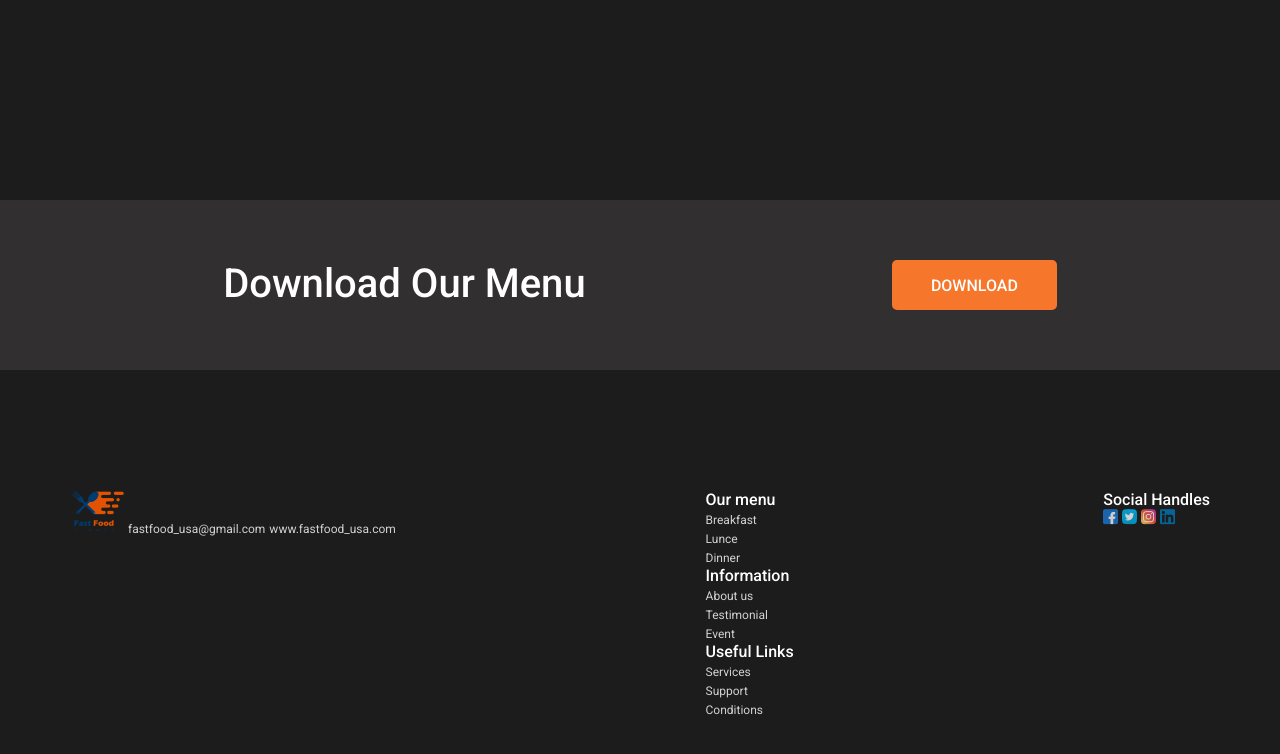
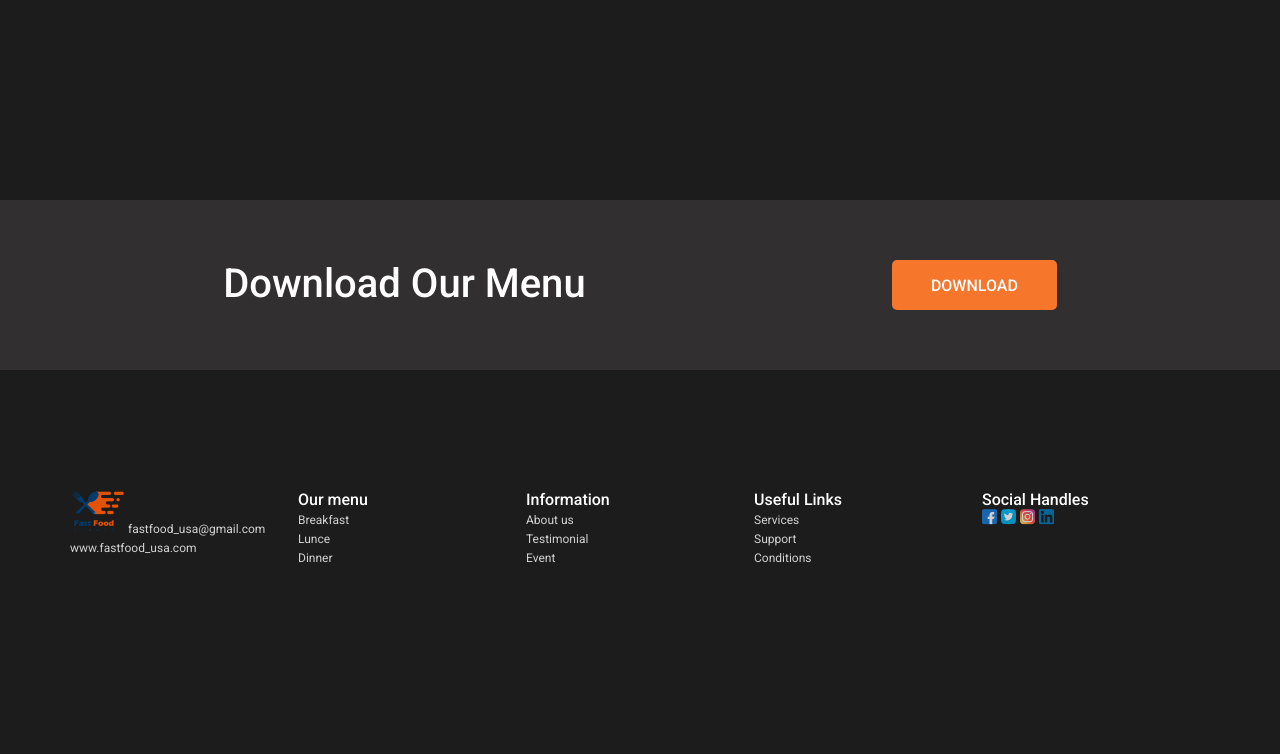
Before and after one commit to n1gm0p/site1, a plain HTML site: page index.html in a window 1280 px wide. Shown: the part 3194-3948 px from the top of the page. After the commit the page ends 3880 px from the top, so only its background shows below. Drawn offline with Linux system fonts and the light colour scheme.

Commit message:
Update style.css

```diff
--- a/style.css
+++ b/style.css
@@ -388,8 +388,8 @@ h1, h2, h3, h4, h5, h6{
 	opacity: 1;
 }
 .footer .container {
-	display: flex;
-	justify-content: space-between;
+	display: grid;
+	grid-template-columns: 1fr 3fr 1fr;
 }
 .footer_contacts {
 }
@@ -405,7 +405,10 @@ h1, h2, h3, h4, h5, h6{
 
 }
 .footer_list {
+	display: grid;
+	grid-template-columns: repeat(3, 1fr);
 }
+
 .footer_list-title {
 }
 .footer_inner-list {
```
